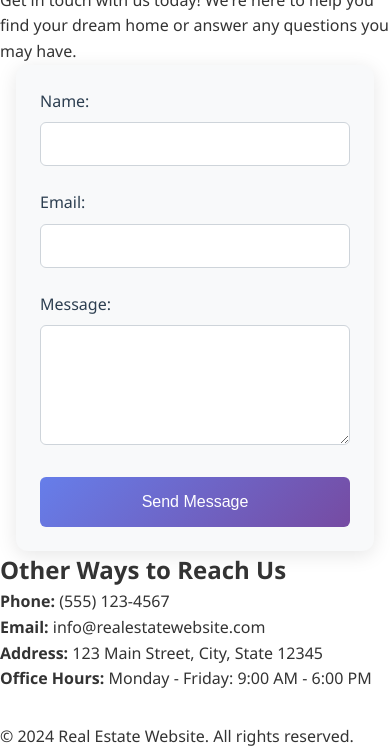
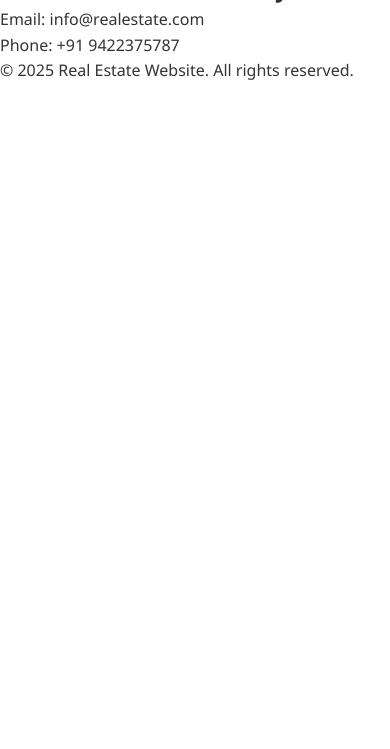
Before and after one commit to AtharvGhorpade-gif/real-estate-website, a plain HTML site: page contact.html in a window 390 px wide. Shown: the part 185-934 px from the top of the page. After the commit the page ends 844 px from the top, so only its background shows below. Drawn offline with Linux system fonts and the light colour scheme.

Commit message:
Updated phone number and email in contact page

```diff
--- a/contact.html
+++ b/contact.html
@@ -1,13 +1,12 @@
 <!DOCTYPE html>
 <html lang="en">
 <head>
-    <meta charset="UTF-8">
-    <meta name="viewport" content="width=device-width, initial-scale=1.0">
-    <title>Contact Us - Real Estate Website</title>
-    <link rel="stylesheet" href="style.css">
+  <meta charset="UTF-8" />
+  <meta name="viewport" content="width=device-width, initial-scale=1.0" />
+  <title>Contact Us</title>
+  <link rel="stylesheet" href="style.css" />
 </head>
 <body>
-    <header>
   <nav>
     <ul>
       <li><a href="index.html">Home</a></li>
@@ -16,44 +15,21 @@
       <li><a href="contact.html">Contact</a></li>
     </ul>
   </nav>
+
+  <header>
+    <h1>Contact Us</h1>
   </header>
 
   <main>
-        <section class="contact-section">
-            <h1>Contact Us</h1>
-            <p>Get in touch with us today! We're here to help you find your dream home or answer any questions you may have.</p>
-
-            <form class="contact-form" action="#" method="POST">
-                <div class="form-group">
-                    <label for="name">Name:</label>
-                    <input type="text" id="name" name="name" required>
-                </div>
-
-                <div class="form-group">
-                    <label for="email">Email:</label>
-                    <input type="email" id="email" name="email" required>
-                </div>
-
-                <div class="form-group">
-                    <label for="message">Message:</label>
-                    <textarea id="message" name="message" rows="5" required></textarea>
-                </div>
-
-                <button type="submit" class="submit-btn">Send Message</button>
-            </form>
-
-            <div class="contact-info">
-                <h2>Other Ways to Reach Us</h2>
-                <p><strong>Phone:</strong> (555) 123-4567</p>
-                <p><strong>Email:</strong> info@realestatewebsite.com</p>
-                <p><strong>Address:</strong> 123 Main Street, City, State 12345</p>
-                <p><strong>Office Hours:</strong> Monday - Friday: 9:00 AM - 6:00 PM</p>
-            </div>
+    <section>
+      <h2>We’d love to hear from you!</h2>
+      <p>Email: info@realestate.com</p>
+      <p>Phone: +91 9422375787</p>
     </section>
   </main>
 
   <footer>
-        <p>&copy; 2024 Real Estate Website. All rights reserved.</p>
+    <p>&copy; 2025 Real Estate Website. All rights reserved.</p>
   </footer>
 </body>
 </html>
```
Lines whose indentation alone changed are shown as unchanged.
